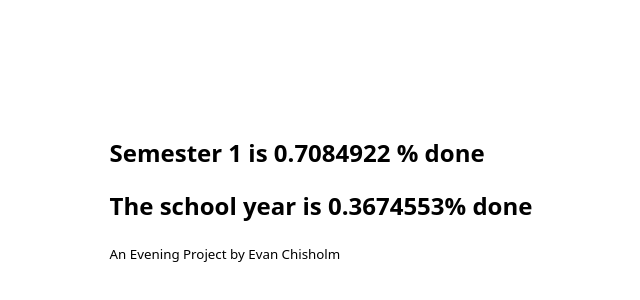
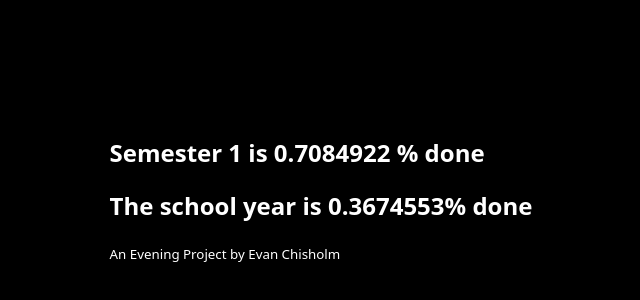
Before and after one commit to EvanChisholm1/timeline, a website built with Vite: page index.html in a window 1280 px wide. Shown: the part 218-518 px from the top of the page, without its empty margins (319-959 px from the left). Built offline with nearby package versions, Linux system fonts and the dark colour scheme.

Commit message:
added darkmode

```diff
--- a/index.html
+++ b/index.html
@@ -17,6 +17,13 @@
                 display: grid;
                 place-content: center;
             }
+
+            @media (prefers-color-scheme: dark) {
+                * {
+                    background-color: black;
+                    color: white;
+                }
+            }
         </style>
     </head>
     <body>
```
